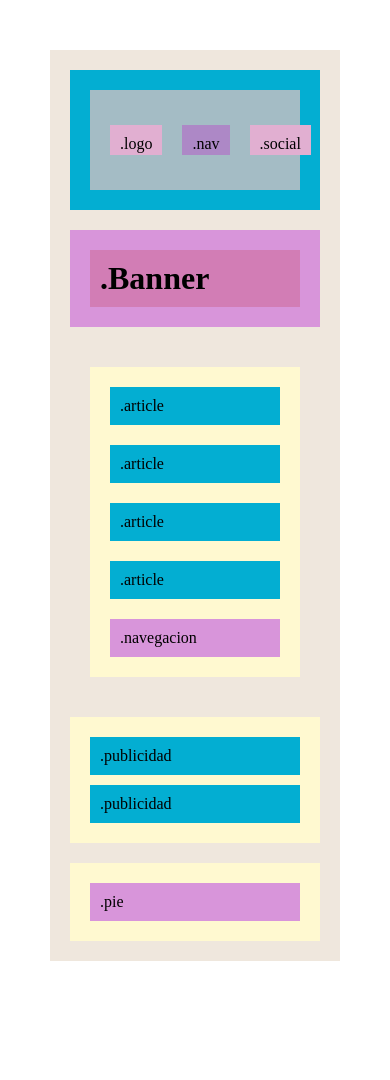
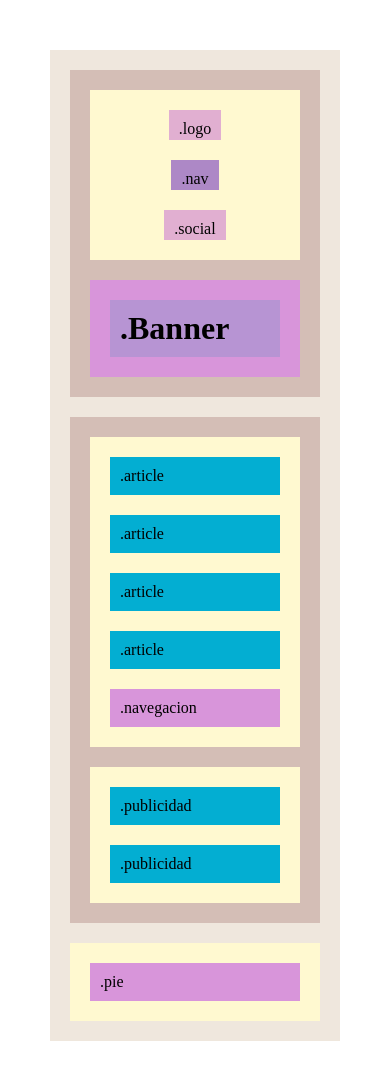
Before and after one commit to Myrella-developer/temaUno, a plain HTML site: page nivell1/index.html in a window 390 px wide. Before the commit the page ends 1011 px from the top, so only its background shows below. Drawn offline with Linux system fonts and the light colour scheme.

Commit message:
cambios etiquetas

```diff
--- a/nivell1/css/style.css
+++ b/nivell1/css/style.css
@@ -9,12 +9,12 @@
     flex-flow: column nowrap;
 }
     .header {
-        background: #03AED2;
+        background: #69191933;
         display: flex;
         flex-flow: column nowrap;
     }
         .menu {
-            background: #a4bcc5;
+            background: #FFF9D0;
             display: flex;
             flex-flow: row nowrap;
             height: 100px;
@@ -35,12 +35,12 @@
                 flex: 1 1 auto;
                 height: 30px;
             }
-    .main {
-        background: #D895DA;
-    }
-        h1 {
-            background: #bb222233;
-        }
+            .main {
+                background: #D895DA;
+            }
+                h1 {
+                    background: #3592b633;
+                }
 
     .section {
         background: #69191933;
@@ -63,6 +63,8 @@
     .aside {
         background: #FFF9D0;
         flex: 1 1 auto;
+        display: flex;
+        flex-flow: column;
     }
         .public {
             background: #03AED2;
@@ -75,10 +77,26 @@
     }
         .foot{
             background: #D895DA;
-            width: 300px;
+            width: 100%;
         }
-@media all and (max-width: 800px){
+@media all and (max-width: 1200px){
     .section {
         flex-direction: column;
     }
+    .menu {
+        flex-direction: column;
+        height: auto;
+    }
+    .aside {
+        display: flex;
+        justify-content: center;
+    }
 }
+@media all and  (max-width: 600px){
+    .articles {
+        flex-direction: column;
+    }
+    .aside {
+        flex-direction: column;
+    }
+}
--- a/nivell1/index.html
+++ b/nivell1/index.html
@@ -2,8 +2,8 @@
 <html lang="en">
 <head>
     <meta charset="UTF-8">
-    <meta http-equiv="X-UA-Compatible" content="IE=edge">
-    <meta name="viewport" content="width=device-width, initial-scale=1.0">
+    <meta name="viewport" content="width=device-width, user-scalable=no, initial-scale=1.0,
+    maximum-scale=1.0, minimum-scale=1.0">
     <title>Mi Primera Página</title>
     <link rel="stylesheet" href="css/style.css">
 </head>
@@ -15,11 +15,11 @@
                 <nav class="nav">.nav</nav>
                 <div class="social">.social</div>
             </div>
+            <div class="main">
+                <h1>.Banner</h1>
+            </div>
         </header>
-        <div class="main">
-            <h1>.Banner</h1>
-        </div>
-        <section>
+        <section class="section">
             <div class="articles">
                 <article class="article">.article</article>
                 <article class="article">.article</article>
@@ -27,11 +27,11 @@
                 <article class="article">.article</article>
                 <nav class="navigation">.navegacion</nav>
             </div>
+            <aside class="aside">
+                <div class="public">.publicidad</div>
+                <div class="public">.publicidad</div>
+            </aside>
         </section>
-        <aside class="aside">
-            <div class="public">.publicidad</div>
-            <div class="public">.publicidad</div>
-        </aside>
         <footer class="footer">
             <nav class="foot">.pie</nav>
         </footer>
```
